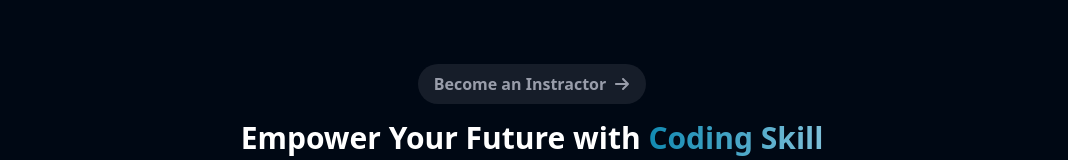
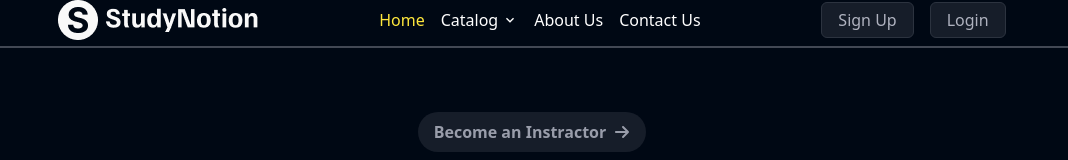
Before and after one commit to soumya1001/CourseKing, a React (Create React App) app: page / in a window 1280 px wide. Shown: the top 160 px of the page, without its empty margins (108-1176 px from the left). Built offline with nearby package versions, Linux system fonts and the light colour scheme; no server answers.

Commit message:
added: api connector, redux, navbar ongoing

```diff
--- a/package.json
+++ b/package.json
@@ -3,13 +3,19 @@
   "version": "0.1.0",
   "private": true,
   "dependencies": {
+    "@reduxjs/toolkit": "^2.6.1",
+    "axios": "^1.8.4",
     "concurrently": "^9.1.2",
+    "dotenv": "^16.4.7",
     "react": "^18.2.0",
     "react-dom": "^18.2.0",
+    "react-hot-toast": "^2.5.2",
     "react-icons": "^5.4.0",
+    "react-redux": "^9.2.0",
     "react-router-dom": "^7.1.3",
     "react-scripts": "5.0.1",
     "react-type-animation": "^3.2.0",
+    "redux-toolkit": "^1.1.2",
     "web-vitals": "^2.1.4"
   },
   "repository": {
--- a/src/App.js
+++ b/src/App.js
@@ -1,9 +1,11 @@
 import { Route,Routes } from "react-router-dom";
 import "./App.css";
 import Home from "./pages/Home";
+import Navbar from "./components/common/Navbar";
 function App() {
   return (
    <div className="min-w-screen min-h-screen bg-richblack-900">
+    <Navbar/>
     <Routes>
       <Route path="/" element={<Home/>}/>
     </Routes>
--- /dev/null
+++ b/src/components/common/Navbar.jsx
@@ -0,0 +1,101 @@
+import React, { useEffect, useState } from 'react'
+import { Link,useLocation,matchPath } from 'react-router-dom'
+import Logo from  "../../assets/Logo/Logo-Full-Light.png"
+import { NavbarLinks } from '../../data/navbar-links'
+import { useSelector } from 'react-redux'
+import { CiShoppingCart } from "react-icons/ci";
+import ProfileDropdown from '../core/auth/ProfileDropdown'
+import {apiConnector} from '../../services/apiConnector'
+import {categories} from '../../services/apis'
+import { MdKeyboardArrowDown } from "react-icons/md";
+function Navbar() {
+  const {token} = useSelector((state) => state.auth)
+  const {user} = useSelector((state) => state.profile)
+  const {totalItems} = useSelector((state) => state.cart)
+  const location = useLocation()
+  const [subLinks,setSubLinks] = useState([])
+  const fetchSublinks = async()=>{
+    try {
+      const result = await apiConnector("GET",categories.CATEGORIES_API)
+      setSubLinks(result.data.data)
+    } catch (error) {
+      console.log("Could no fetch catelog list!!");
+    }
+  }
+  useEffect(()=>{
+    fetchSublinks()
+  },[])
+  const checkPath = (path)=>{
+    return matchPath(path,location.pathname)
+  }
+  return (
+    <div className='border-b-2 border-richblack-600 h-12'>
+      <div className='sm:px-[13%] text-white flex flex-row justify-between items-center'>
+        <Link to={"/"}><img src={Logo} alt="CourseKing Logo" /></Link>
+        <nav>
+          <ul className='flex flex-row gap-4 z-100'>
+            {
+              NavbarLinks.map((e, i) => (
+                <li key={i}>
+                  {
+                    e?.path ?
+                    <Link className={`${checkPath(e?.path)?"text-yellow-25" : "" }`} to={e?.path}>{e?.title}</Link>
+                    : e?.title === "Catalog" ? (
+                      <div className='relative flex items-center gap-1 group'>
+                        <p>{e?.title}</p><MdKeyboardArrowDown/>
+                        <div className='invisible absolute flex flex-col rounded-md bg-richblack-5 p-2 text-richblack-900 opacity-1 transition-all duration-200 translate-y-[70px] translate-x-[-70px] w-[150px] group-hover:visible'>
+                          <p>Python</p>
+                          <p>Java</p>
+                          <p>React</p>
+                        </div>
+
+                      </div>
+                    ) : ""
+                  }
+                </li>
+              ))
+            }
+          </ul>
+        </nav>
+        <div className='flex flex-row gap-x-4 items-center'>
+          {
+            user && user?.accountType != "Instructor" && (
+              <Link to={"/dashboard/cart"}>
+                <CiShoppingCart />
+                {
+                  totalItems > 0 && (
+                    <span>{totalItems}</span>
+                  )
+                }
+              </Link>
+
+            )
+          }
+          {
+            token === null && (
+              <Link to={"/signup"}>
+                <button className='border border-richblack-700 bg-richblack-800 px-[16px] py-[5px] text-richblack-100 rounded-md'>
+                  Sign Up
+                </button>
+              </Link>
+            )
+          }
+          {
+            token === null && (
+              <Link to={"/login"}>
+                <button className='border border-richblack-700 bg-richblack-800 px-[16px] py-[5px] text-richblack-100 rounded-md'>
+                  Login
+                </button>
+              </Link>
+            )
+          }
+          {
+            token != null && <ProfileDropdown/>
+          }
+        </div>
+      </div>
+    </div>
+  )
+}
+
+export default Navbar
--- /dev/null
+++ b/src/components/core/auth/ProfileDropdown.jsx
@@ -0,0 +1,9 @@
+import React from 'react'
+
+function ProfileDropdown() {
+  return (
+    <div>ProfileDropdown</div>
+  )
+}
+
+export default ProfileDropdown
--- a/src/index.js
+++ b/src/index.js
@@ -3,11 +3,21 @@
 import App from "./App";
 import "./index.css";
 import { BrowserRouter } from "react-router-dom";
+import { Provider } from "react-redux";
+import rootReducer from "./reducer";
+import { configureStore } from "@reduxjs/toolkit";
+import { Toaster } from "react-hot-toast";
+const store = configureStore({
+  reducer:rootReducer
+})
 const root = ReactDOM.createRoot(document.getElementById("root"));
 root.render(
   <React.StrictMode>
-    <BrowserRouter>
-      <App />
-    </BrowserRouter>
+    <Provider store={store}>
+      <BrowserRouter>
+        <App />
+        <Toaster/>
+      </BrowserRouter>
+    </Provider>
   </React.StrictMode>
 );
--- /dev/null
+++ b/src/reducer/index.js
@@ -0,0 +1,11 @@
+import { combineReducers } from "@reduxjs/toolkit";
+import authReducer from "../slice/authSlice"
+import cartReducer from "../slice/cartSlice";
+import profileReducer from "../slice/profileSlice";
+
+const rootReducer = combineReducers({
+    auth: authReducer,
+    cart: cartReducer,
+    profile: profileReducer
+})
+export default rootReducer
--- /dev/null
+++ b/src/services/apiConnector.js
@@ -0,0 +1,11 @@
+import axios from "axios";
+const axiosInstance = axios.create({})
+export const apiConnector = (method,url,body,headers,params) =>{
+    return axiosInstance({
+        method: method,
+        url: url,
+        data: body?body:null,
+        headers: headers?headers:null,
+        params: params?params:null
+    })
+}
--- /dev/null
+++ b/src/services/apis.js
@@ -0,0 +1,5 @@
+// const BASE_URL = process.env.REACT_APP_BASE_URL
+const SERVER_URL = process.env.REACT_APP_SERVER_URL
+export const categories = {
+    CATEGORIES_API : SERVER_URL+"/api/v1/course/showAllCategories"
+}
--- /dev/null
+++ b/src/slice/authSlice.js
@@ -0,0 +1,15 @@
+import { createSlice } from "@reduxjs/toolkit";
+const initialState = {
+    token : localStorage.getItem('token') ? JSON.parse(localStorage.getItem('token')) : null
+}
+const authSlice = createSlice({
+    name:"auth",
+    initialState:initialState,
+    reducers:{
+        setToken(state,value){
+            state.token = value.payload
+        }
+    }
+})
+export const {setToken} = authSlice.actions
+export default authSlice.reducer
--- /dev/null
+++ b/src/slice/cartSlice.js
@@ -0,0 +1,16 @@
+import { createSlice } from "@reduxjs/toolkit";
+import { toast } from "react-hot-toast";
+const initialState = {
+    totalItems : 0
+}
+const cartSlice = createSlice({
+    name:"cart",
+    initialState:initialState,
+    reducers:{
+        setCartItems(state,value){
+            state.cartItems = value.payload
+        }
+    }
+})
+export const {setCartItems} = cartSlice.actions
+export default cartSlice.reducer
--- /dev/null
+++ b/src/slice/profileSlice.js
@@ -0,0 +1,15 @@
+import { createSlice } from "@reduxjs/toolkit";
+const initialState = {
+    user : null
+}
+const profileSlice = createSlice({
+    name:"profile",
+    initialState:initialState,
+    reducers:{
+        setUser(state,value){
+            state.user = value.payload
+        }
+    }
+})
+export const {setUser} = profileSlice.actions
+export default profileSlice.reducer
```
Also changed, not shown: 1 other file (tests, documents, lock files or other folders).
